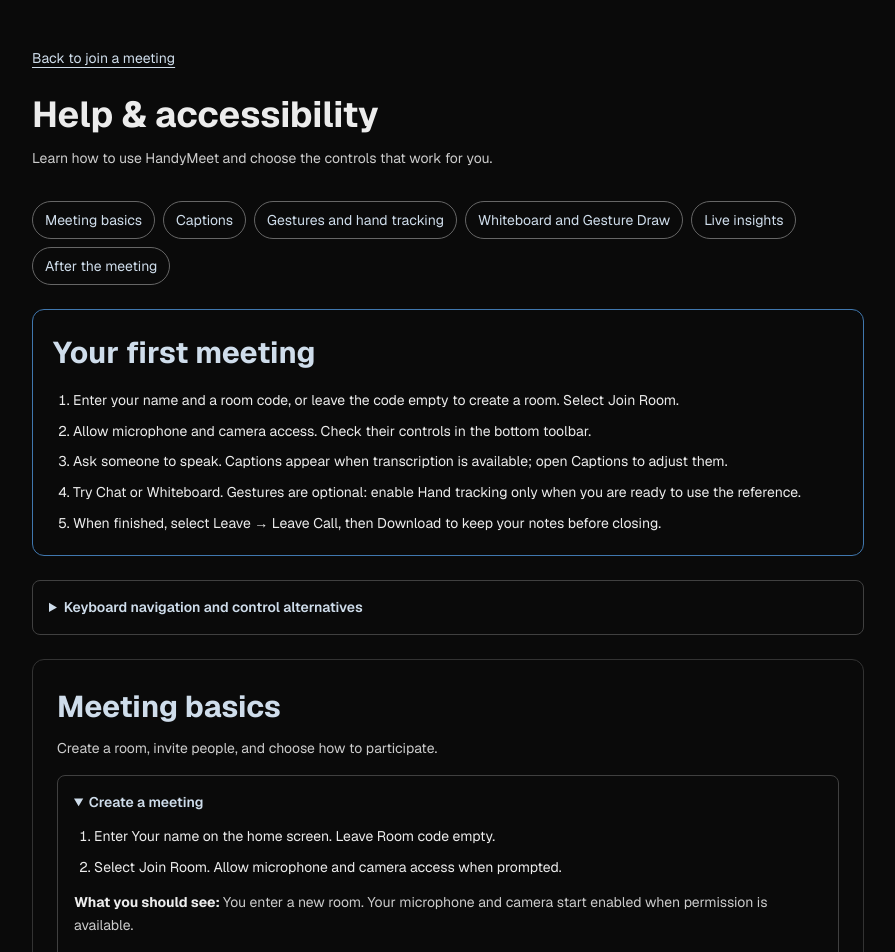
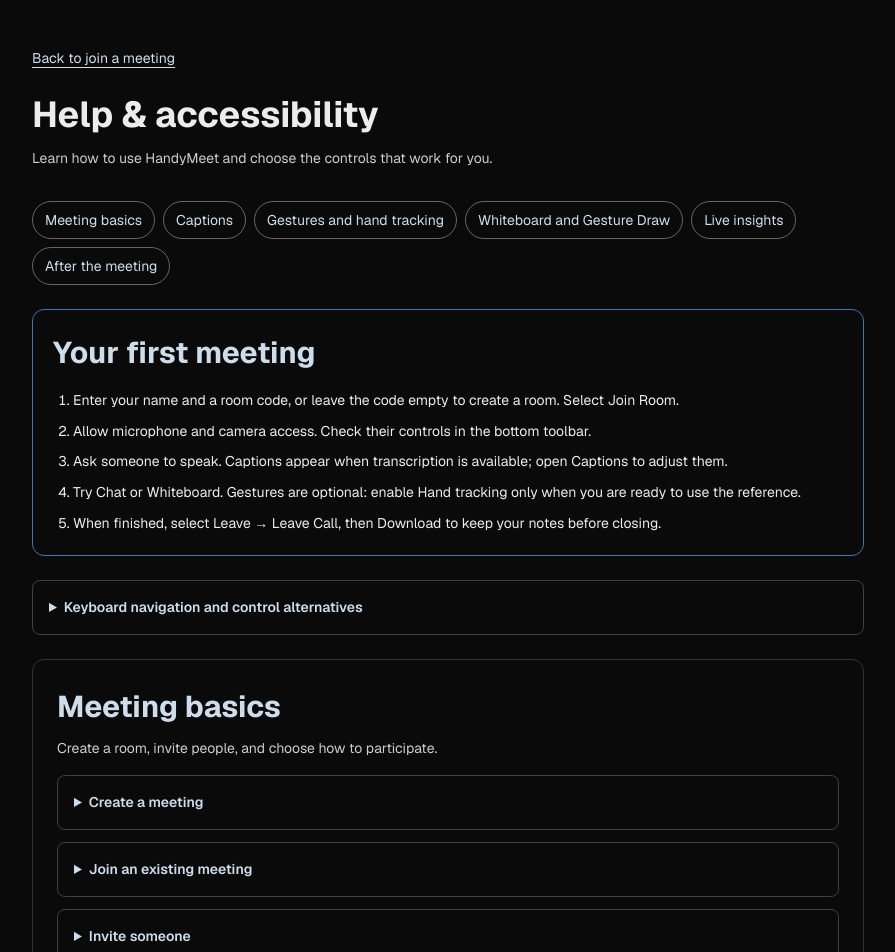
Before and after one commit to Monash-FIT3170/2026W1-HandyMeet, a Next.js app: page /help in a window 1280 px wide. Shown: the top 952 px of the page, without its empty margins (192-1087 px from the left). Built offline with nearby package versions, Linux system fonts and the light colour scheme.

Commit message:
14yhc7kvud4: Collapse accessibility guide tasks by default
Keep each guide box closed initially so the page is easier to scan

```diff
--- a/components/help/FeatureGuide.tsx
+++ b/components/help/FeatureGuide.tsx
@@ -113,7 +113,6 @@ export default function FeatureGuide({
               {feature.tasks.map((task) => (
                 <details
                   key={task.title}
-                  open={variant === 'full' ? true : undefined}
                   className="rounded-lg border border-neutral-700 p-4"
                 >
                   <summary className="cursor-pointer rounded font-semibold text-primary-200 focus-visible:outline-2 focus-visible:outline-primary-500">
```
